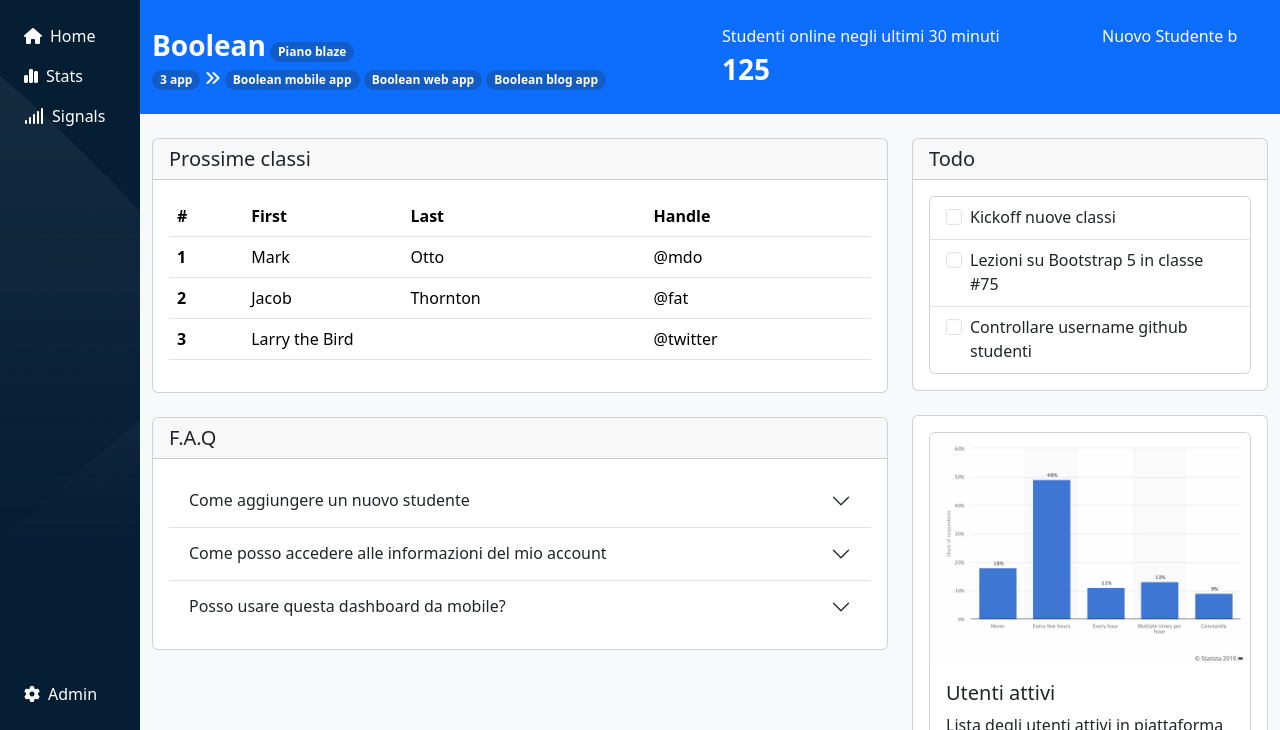
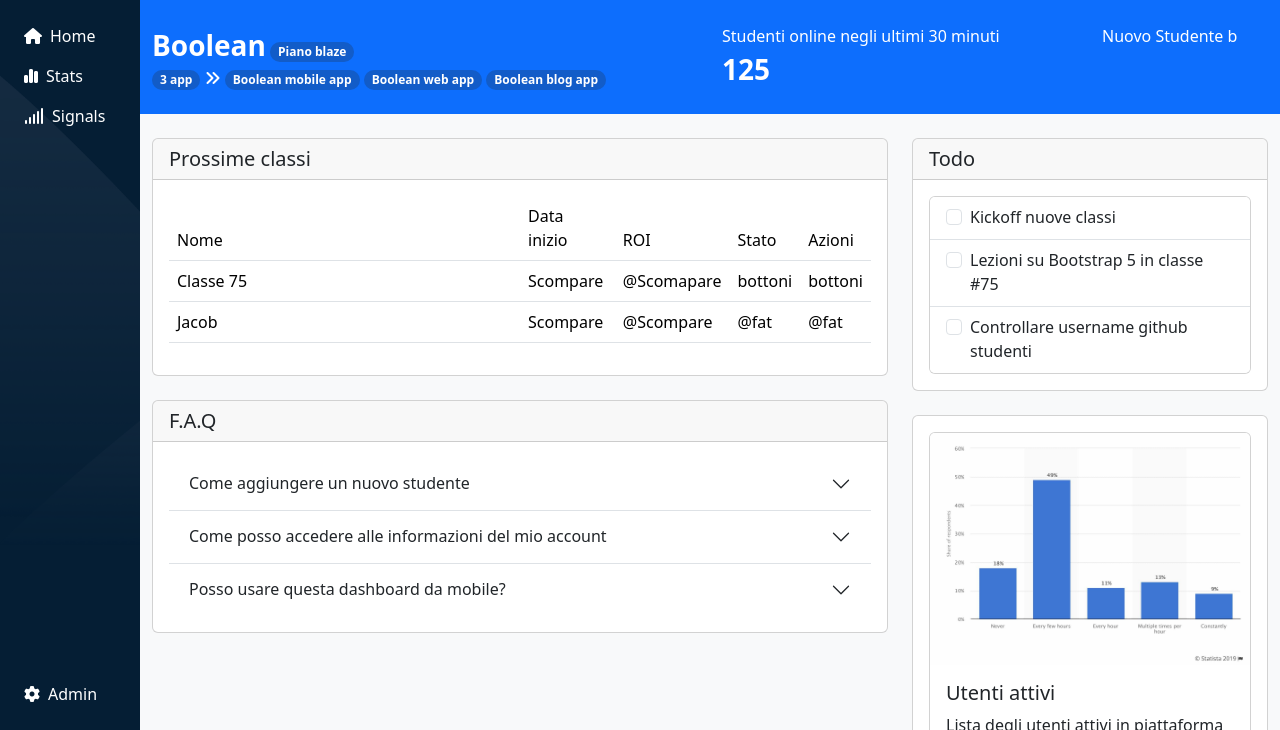
Before and after one commit to gianlucafalaschi/html-css-bootstrap-dashboard, a plain HTML site: page test.html in a window 1280 px wide. Shown: the part 70-800 px from the top of the page. Drawn offline with nearby package versions, Linux system fonts and the light colour scheme.

Commit message:
test: prossime classi table

```diff
--- a/test.html
+++ b/test.html
@@ -102,40 +102,39 @@
             </div>
             <!-- MAIN/ TOP -->
             <!-- MAIN BOTTOM -->
-            <div class="container">
+            <div class="container-fluid">
                 <div class="row pt-4 pb-4">
                     <div class="col-12 col-lg-8">
                         <!-- CARD PROSSIME CLASSI -->
                         <div class="card mb-4">
                             <h5 class="card-header">Prossime classi </h5>
                             <div class="card-body">
-                                <table class="table">
+                                <table class="table table-hover">
                                     <thead>
                                       <tr>
-                                        <th scope="col">#</th>
-                                        <th scope="col">First</th>
-                                        <th scope="col">Last</th>
-                                        <th scope="col">Handle</th>
+                                        <th class="w-50 fw-normal" scope="col">Nome</th>
+                                        <th class="d-none d-md-table-cell fw-normal" scope="col">Data inizio</th>
+                                        <th class="d-none d-md-table-cell fw-normal" scope="col">ROI</th>
+                                        <th class="fw-normal" scope="col">Stato</th>
+                                        <th class="fw-normal" scope="col">Azioni</th>
                                       </tr>
                                     </thead>
                                     <tbody>
                                       <tr>
-                                        <th scope="row">1</th>
-                                        <td>Mark</td>
-                                        <td>Otto</td>
-                                        <td>@mdo</td>
+                                        <td>Classe 75</td>
+                                        <td class="d-none d-md-table-cell">Scompare</td>
+                                        <td class="d-none d-md-table-cell">@Scomapare</td>
+                                        <td>bottoni</td>
+                                        <td>bottoni</td>
                                       </tr>
                                       <tr>
-                                        <th scope="row">2</th>
                                         <td>Jacob</td>
-                                        <td>Thornton</td>
+                                        <td class="d-none d-md-table-cell">Scompare</td>
+                                        <td class="d-none d-md-table-cell">@Scompare</td>
+                                        <td>@fat</td>
                                         <td>@fat</td>
                                       </tr>
-                                      <tr>
-                                        <th scope="row">3</th>
-                                        <td colspan="2">Larry the Bird</td>
-                                        <td>@twitter</td>
-                                      </tr>
+
                                     </tbody>
                                   </table>
                             </div>
```
